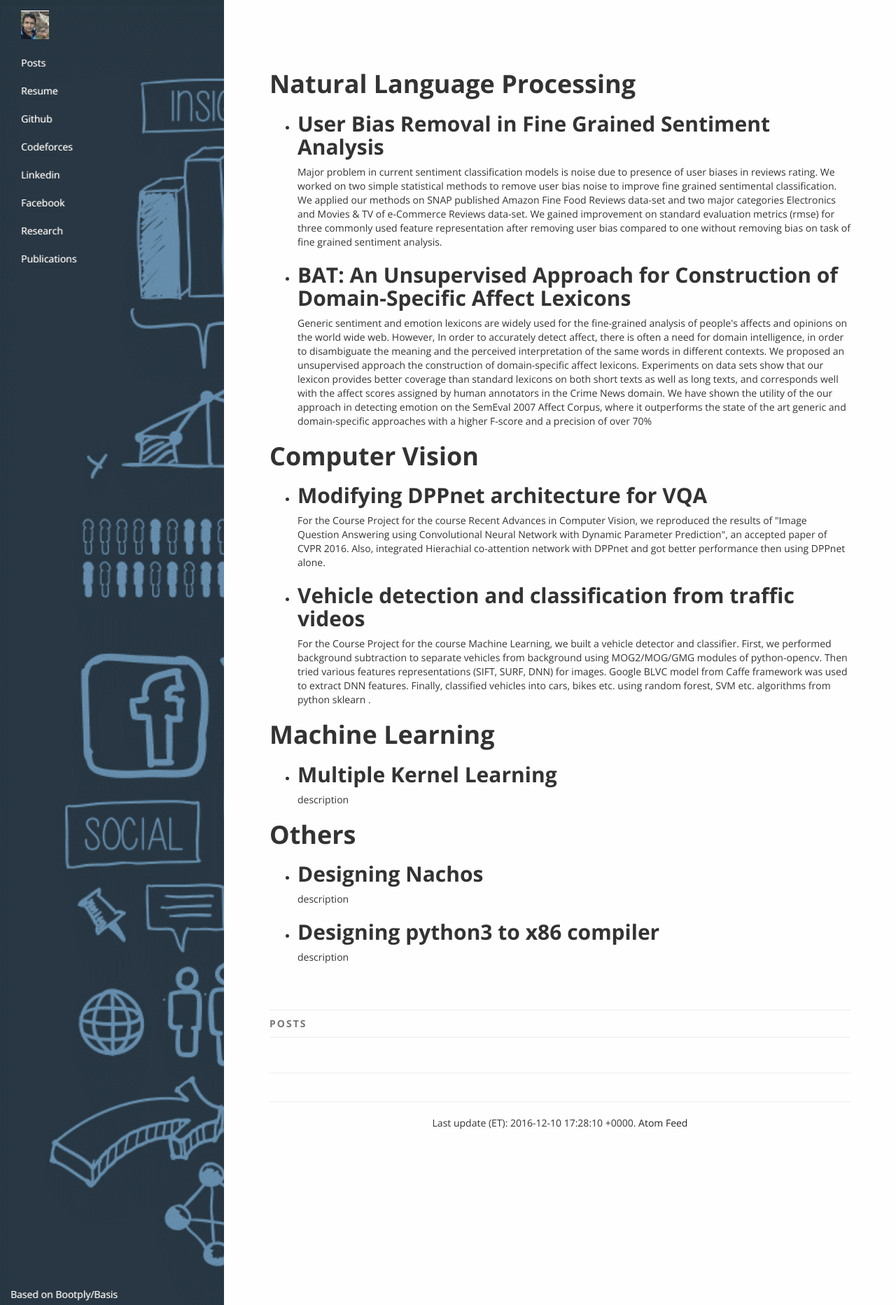
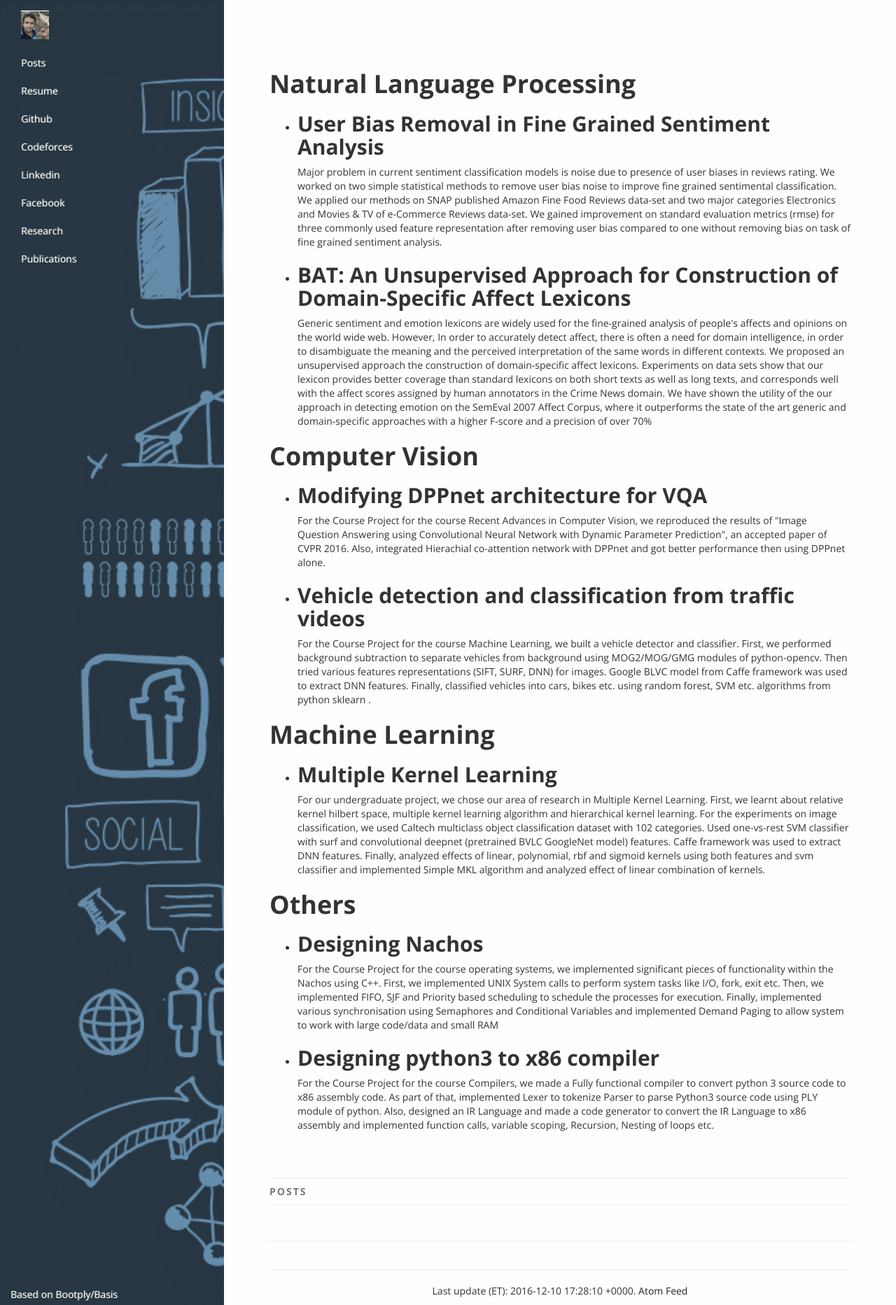
Before and after one commit to vgupta123/warahul.github.io, a Jekyll site: the page built from research.html, in a window 1280 px wide. Shown: the whole page at 70% size. Built offline with Jekyll 4.4.1, drawn with Linux system fonts in a browser that asks for light colours; nearby versions of some CDN libraries.

Commit message:
Update _config.yml

```diff
--- a/_config.yml
+++ b/_config.yml
@@ -51,17 +51,17 @@ research:
       - name: Multiple Kernel Learning
         # url: http://jmlr.org/papers/v14/tulabandhula13a.html
         text: |
-         description
+         For our undergraduate project, we chose our area of research in Multiple Kernel Learning. First, we learnt about relative kernel hilbert space, multiple kernel learning algorithm and hierarchical kernel learning. For the experiments on image classification, we used Caltech multiclass object classification dataset with 102 categories. Used one-vs-rest SVM classifier with surf and convolutional deepnet (pretrained BVLC GoogleNet model) features. Caffe framework was used to extract DNN features. Finally, analyzed effects of linear, polynomial, rbf and sigmoid kernels using both features and svm classifier and implemented Simple MKL algorithm and analyzed effect of linear combination of kernels.
   - text: Others
     elements:
       - name: Designing Nachos
         # url: http://jmlr.org/papers/v14/tulabandhula13a.html
         text: |
-         description
+         For the Course Project for the course operating systems, we implemented significant pieces of functionality within the Nachos using C++. First, we implemented UNIX System calls to perform system tasks like I/O, fork, exit etc. Then, we implemented FIFO, SJF and Priority based scheduling to schedule the processes for execution. Finally, implemented various synchronisation using Semaphores and Conditional Variables and implemented Demand Paging to allow system to work with large code/data and small RAM
       - name: Designing python3 to x86 compiler
         # url: http://jmlr.org/papers/v14/tulabandhula13a.html
         text: |
-         description
+         For the Course Project for the course Compilers, we made a Fully functional compiler to convert python 3 source code to x86 assembly code. As part of that, implemented Lexer to tokenize Parser to parse Python3 source code using PLY module of python. Also, designed an IR Language and made a code generator to convert the IR Language to x86 assembly and implemented function calls, variable scoping, Recursion, Nesting of loops etc.
 unused:
   - name: Googlecode
     url: https://code.google.com/u/112163485814726382683/
```
